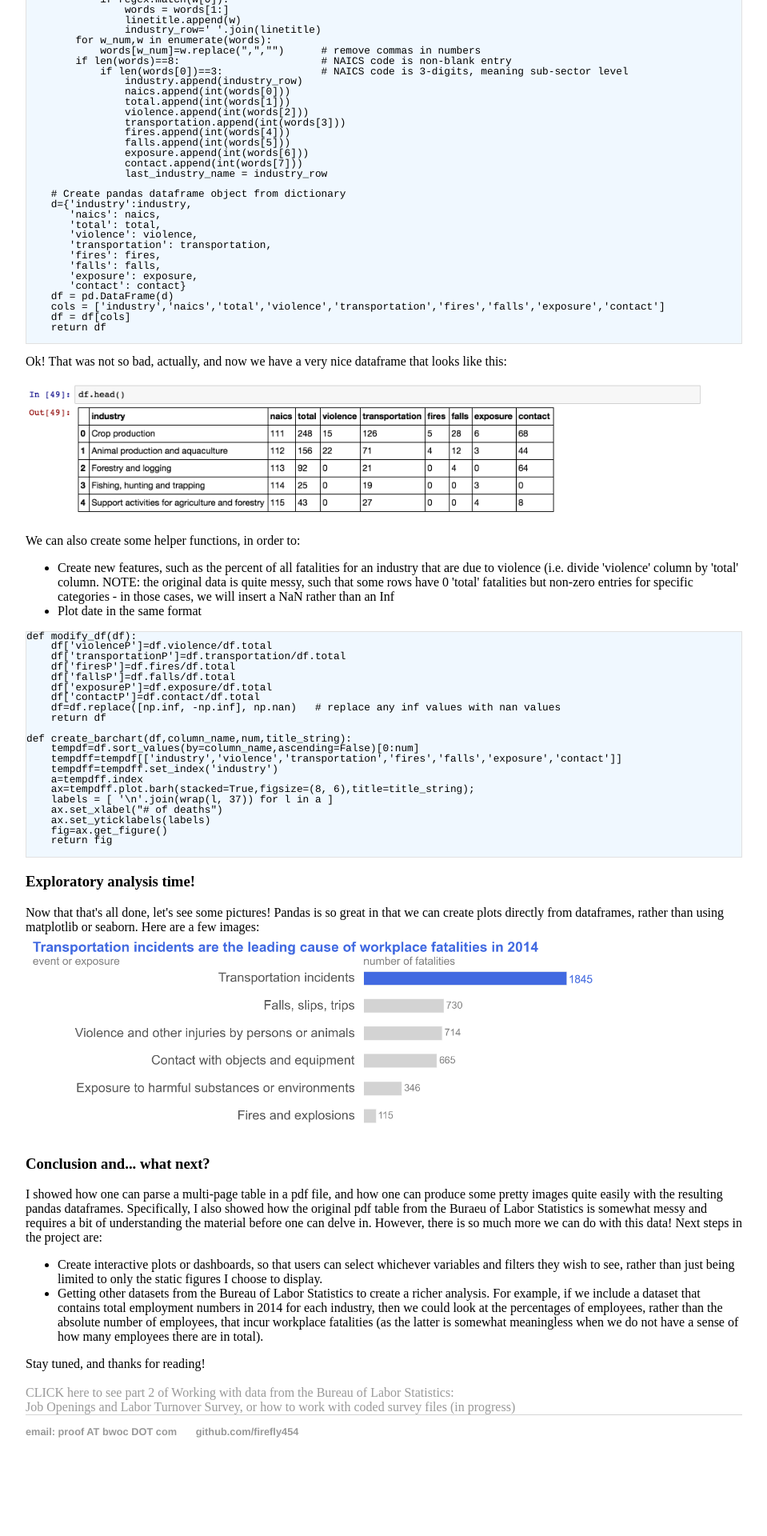
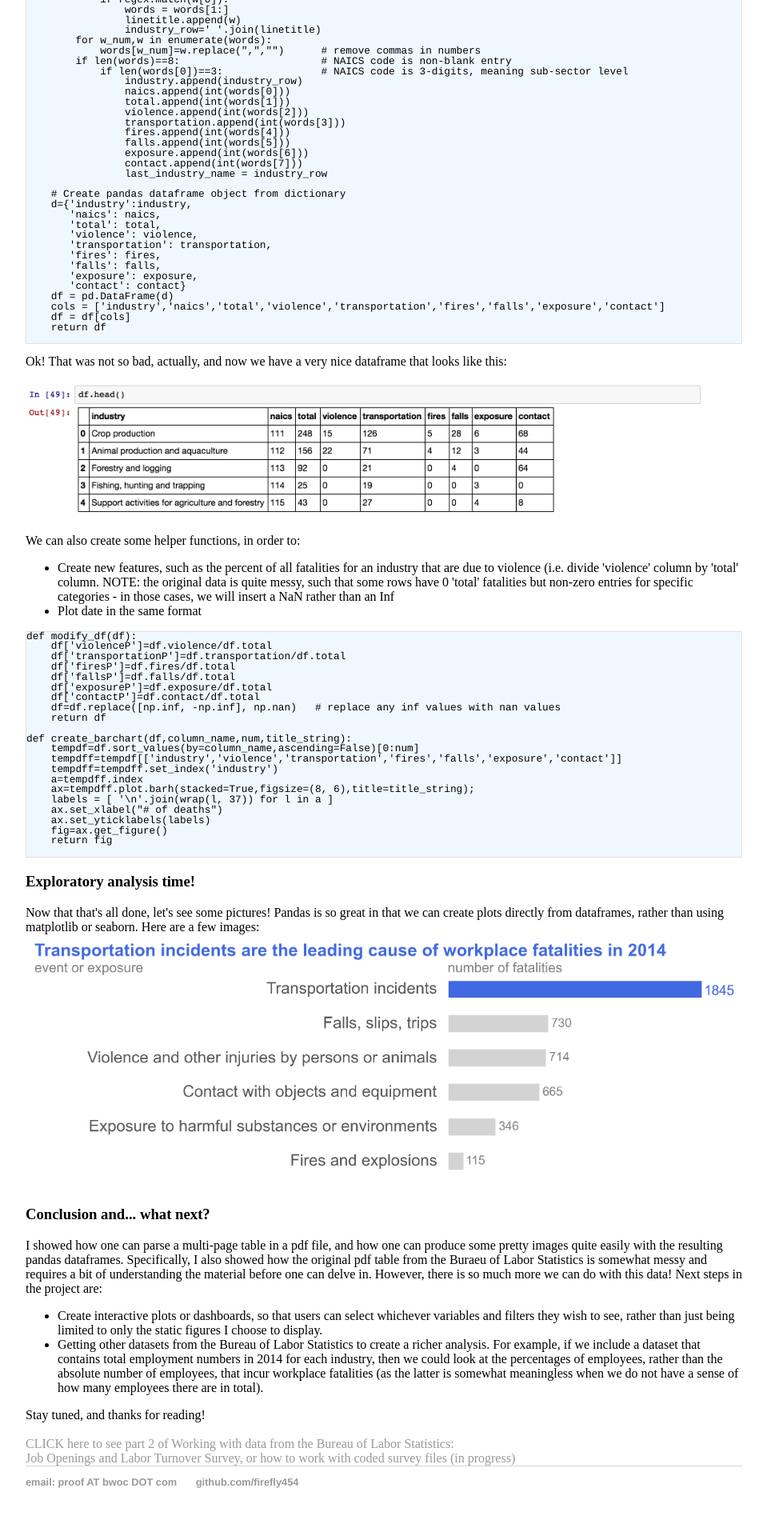
Before and after one commit to firefly454/firefly454.github.io, a Jekyll site: the page built from projects/bls.html, in a window 1280 px wide. Shown: the part 3893-5813 px from the top of the page at 80% size, without its empty margins (160-1119 px from the left). Built offline with Jekyll 4.4.1, drawn with Linux system fonts in a browser that asks for light colours; before the commit the page ends 5750 px from its top, so only the background shows below that.

Commit message:
Update bls.html

```diff
--- a/projects/bls.html
+++ b/projects/bls.html
@@ -277,7 +277,7 @@ def create_barchart(df,column_name,num,title_string):
      <img src="bls_images/violenceP_gr20_top10.png" alt="top 10 violenceP >20 fatalities, specific industries" width="80%">
      </div>
      -->
-     <img src="bls_images/fatalities_by_category.png" alt="fatalities by category" width="80%">
+     <img src="bls_images/fatalities_by_category.png" alt="fatalities by category" width="100%">
      <h3>Conclusion and... what next?</h3>
      I showed how one can parse a multi-page table in a pdf file, and how one can produce some pretty images quite easily with the
      resulting pandas dataframes. Specifically, I also showed how the original pdf table from the Buraeu of Labor Statistics is somewhat
```
